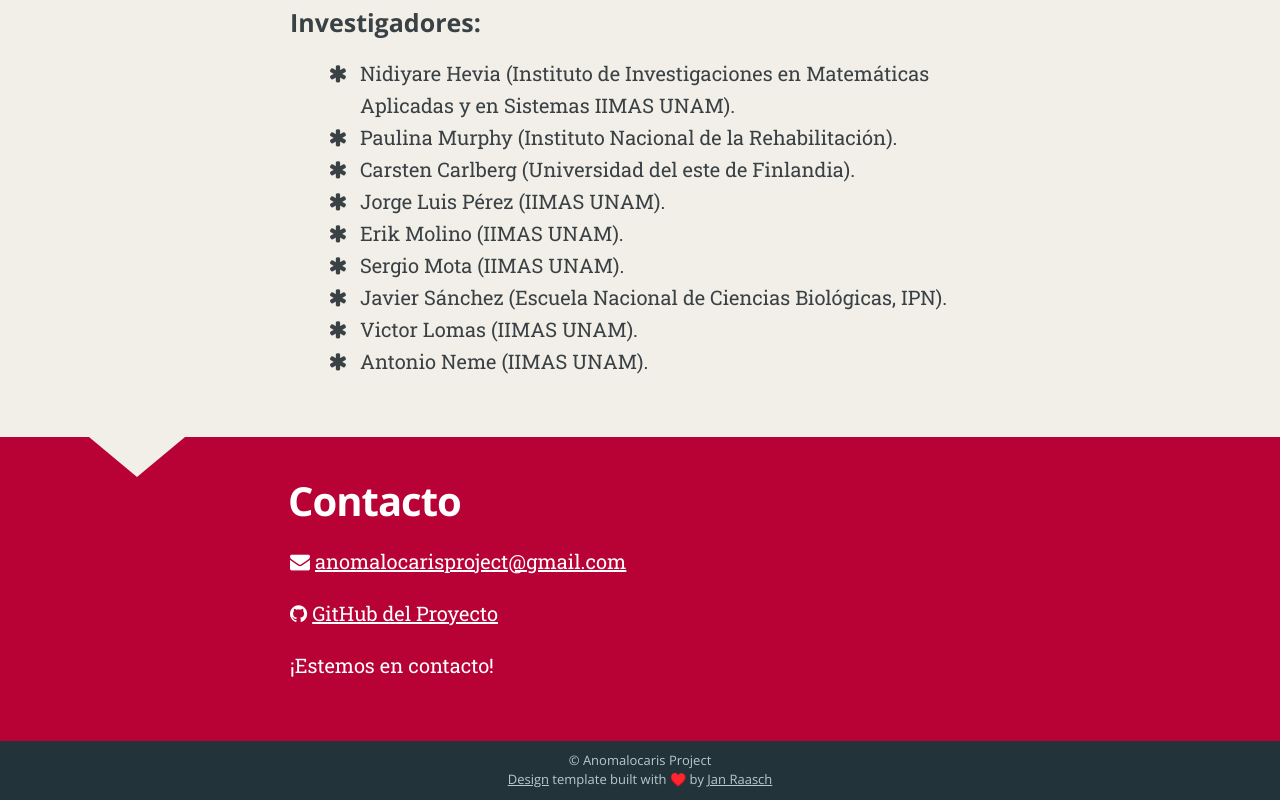
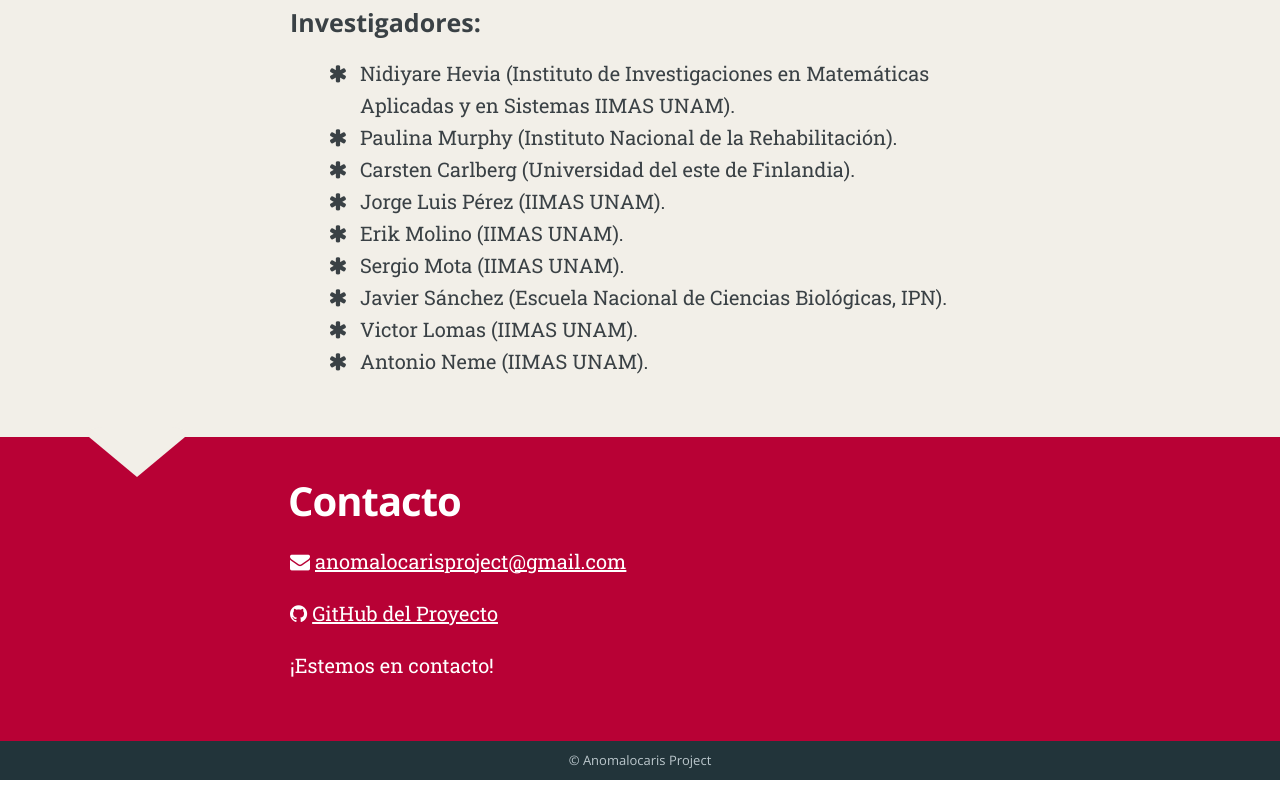
Before and after one commit to AnomalocarisProject/anomalocarisproject.github.io, a plain HTML site: page index.html in a window 1280 px wide. Shown: the part 5537-6337 px from the top of the page. Drawn offline with Linux system fonts and the light colour scheme.

Commit message:
Add files via upload

```diff
--- a/index.html
+++ b/index.html
@@ -210,11 +210,6 @@ Una anomalía o dato atípico dentro de un muestreo, o un conjunto de datos, tom
 
     <section></section>
 
-      <section>
-        <a href="https://themes.gohugo.io/hugo-scroll/">Design</a> template
-        built with ♥️ by
-        <a href="https://www.janraasch.com" title="Jan Raasch">Jan Raasch</a>
-      </section>
 
   </div>
 </footer>
```
